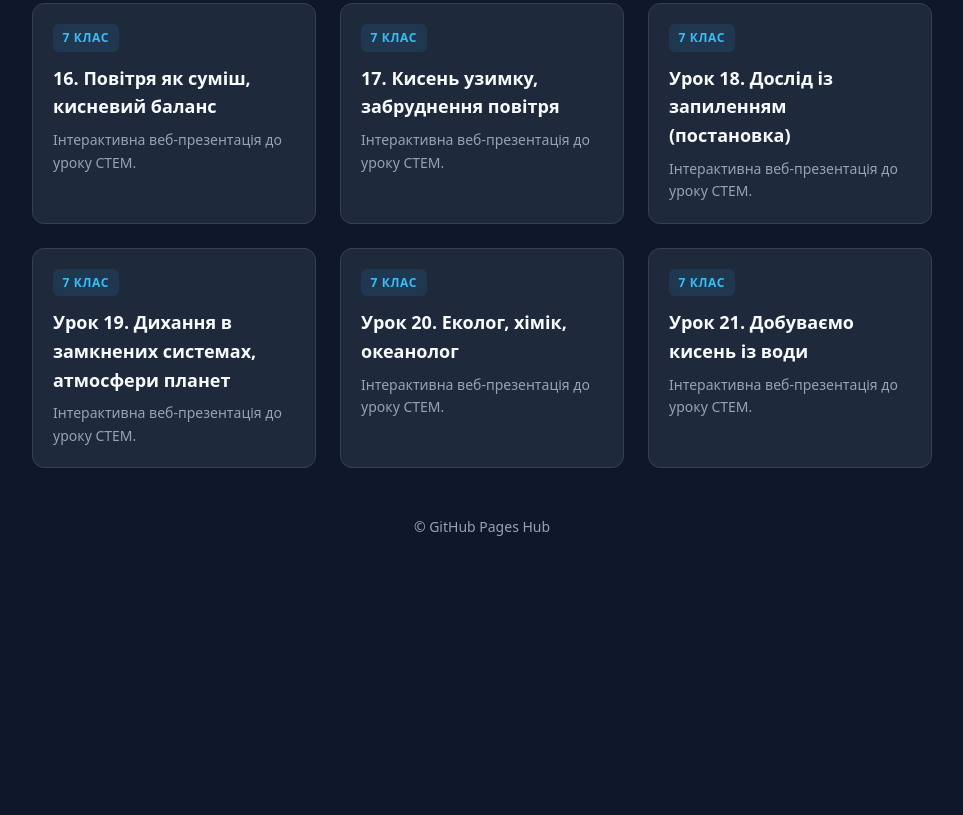
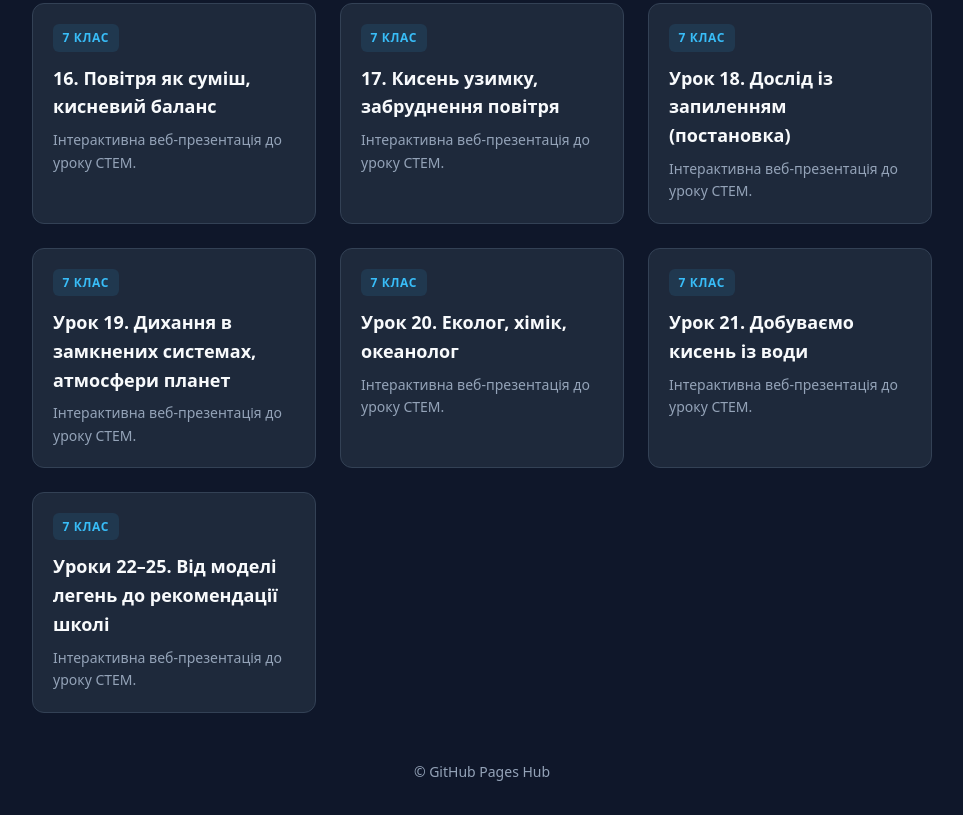
Before and after one commit to rbaidaiev-maker/Stem_lessons, a plain HTML site: page index.html in a window 1280 px wide. Shown: the part 825-1640 px from the top of the page, without its empty margins (158-1121 px from the left). Before the commit the page ends 1396 px from the top, so only its background shows below. Drawn offline with Linux system fonts and the light colour scheme.

Commit message:
Add lesson 22-25 card to catalog

```diff
--- a/index.html
+++ b/index.html
@@ -228,6 +228,13 @@
           <p class="card-desc">Інтерактивна веб-презентація до уроку СТЕМ.</p>
         </div>
       </a>
+      <a href="./STEM_lesson22/" class="card">
+        <div>
+          <span class="badge">7 клас</span>
+          <h2 class="card-title">Уроки 22–25. Від моделі легень до рекомендації школі</h2>
+          <p class="card-desc">Інтерактивна веб-презентація до уроку СТЕМ.</p>
+        </div>
+      </a>
         <!-- Сюди можна буде додавати наступні уроки за аналогією:
       <a href="./назва-папки/" class="card">
         <div>
```
